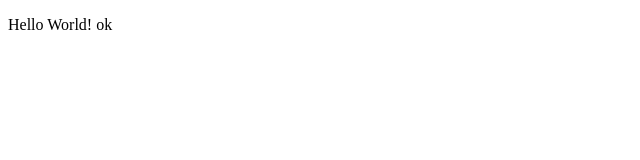
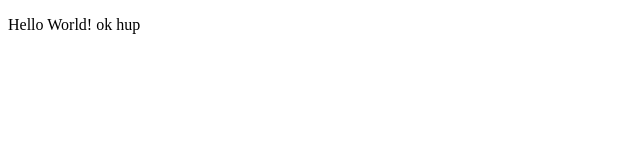
Before and after one commit to cdwVIVES/github-tutorial, a plain HTML site: page index.html in a window 1280 px wide. Shown: the full height of the page, 0-640 px from the left. Drawn offline with Linux system fonts and the light colour scheme.

Commit message:
nieuwe bestanden

```diff
--- a/index.html
+++ b/index.html
@@ -4,6 +4,6 @@
       <title>Hello World! in HTML voorbeeld</title>
    </head>
    <body>
-      <p>Hello World! ok</p>
+      <p>Hello World! ok hup</p>
    </body>
 </html>
```
Also changed, not shown: tekst.txt (added), tekst2.txt (added).
